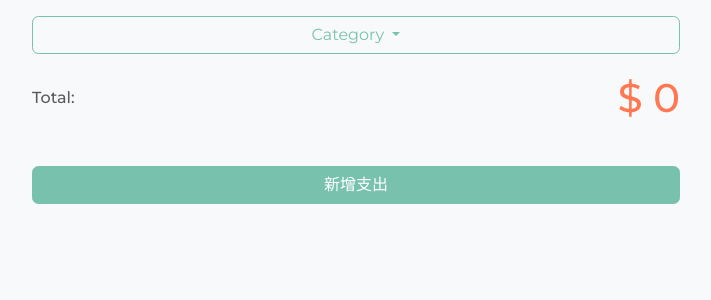
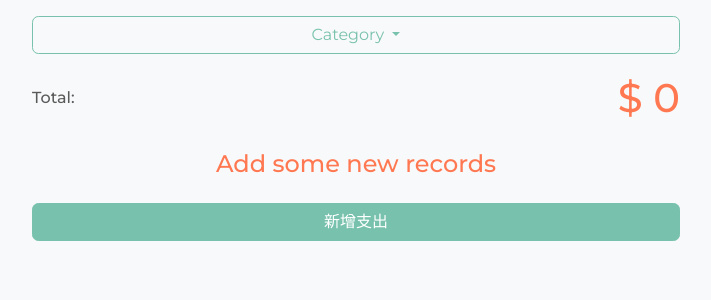
Before and after one commit to heidichen90/expense-tracker, a Node server app: page / in a window 1280 px wide. Shown: the part 56-356 px from the top of the page, without its empty margins (284-995 px from the left). Run offline with Node 20, Linux system fonts and the light colour scheme; data comes from the database, SQL or seed files in the repository; data that the repository does not hold is empty; some libraries are stand-ins or nearby versions.

Commit message:
handle exception on no record

```diff
--- a/views/index.hbs
+++ b/views/index.hbs
@@ -18,6 +18,10 @@
       <h1 class='text-danger'
       style="display: inline;">$ {{totalAmount}}</h1>
     </span>
+
+    {{#unless records}}
+    <h4 class="text-danger">Add some new records</h4>
+    {{/unless}}
 
     <!-- List -->
     <table class="table table-striped table-borderless container-table">
```
